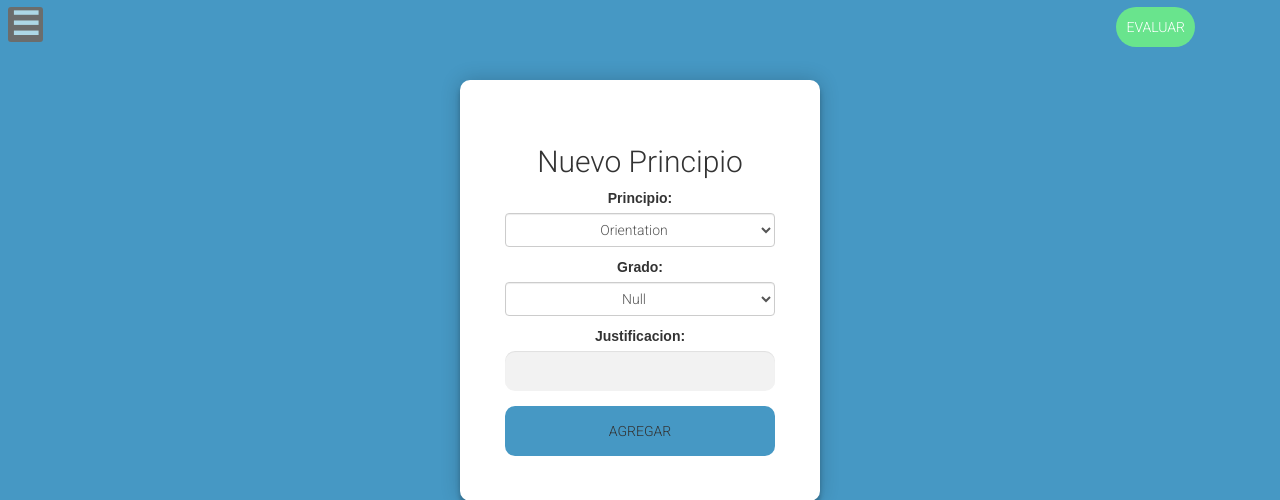
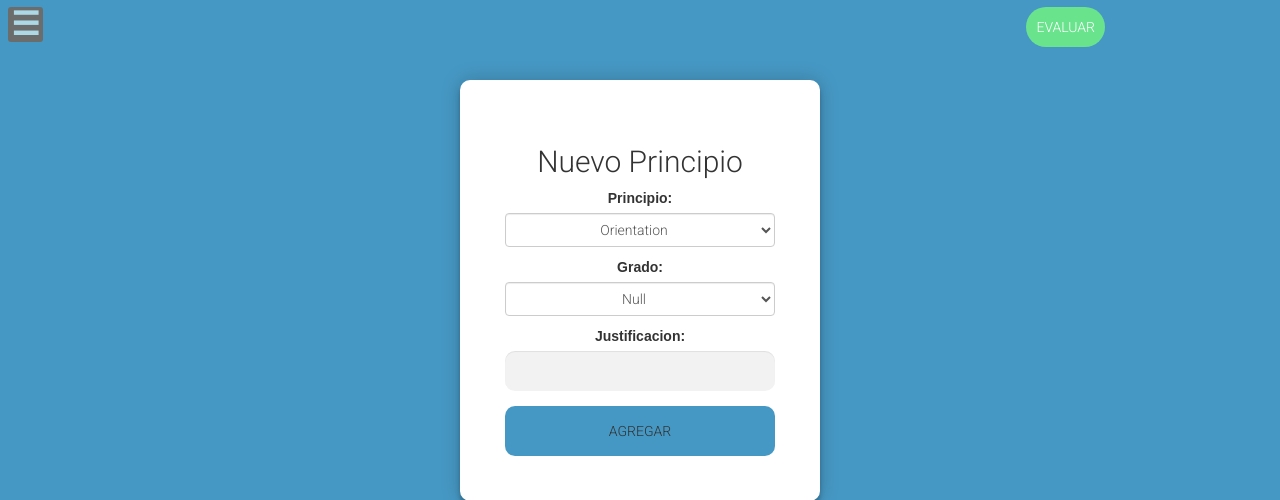
Before and after one commit to marteoma/FrameworkGamificacion, a Django app: page /objetivos/1 in a window 1280 px wide. Shown: the top 500 px of the page. Run offline with Django 3.2, Linux system fonts and the light colour scheme; the visitor is signed in with stand-in values (Sample User, id 1); some libraries are stand-ins or nearby versions.

Commit message:
90 pixeles mas...

```diff
--- a/framework/static/base.css
+++ b/framework/static/base.css
@@ -57,7 +57,7 @@ label {
 .btn-evaluar{
   position: fixed;
   top: 6.5px;
-  right: 85px;
+  right: 175px;
   font-family: "Roboto", sans-serif;
   text-transform: uppercase;
   text-decoration: none;
@@ -204,7 +204,7 @@ label {
   top: 6px;
   display: inline;
   max-width: auto;
-  margin-left: 1090px;
+  margin-left: 1000px;
   padding: 5px;
 }
 
```
